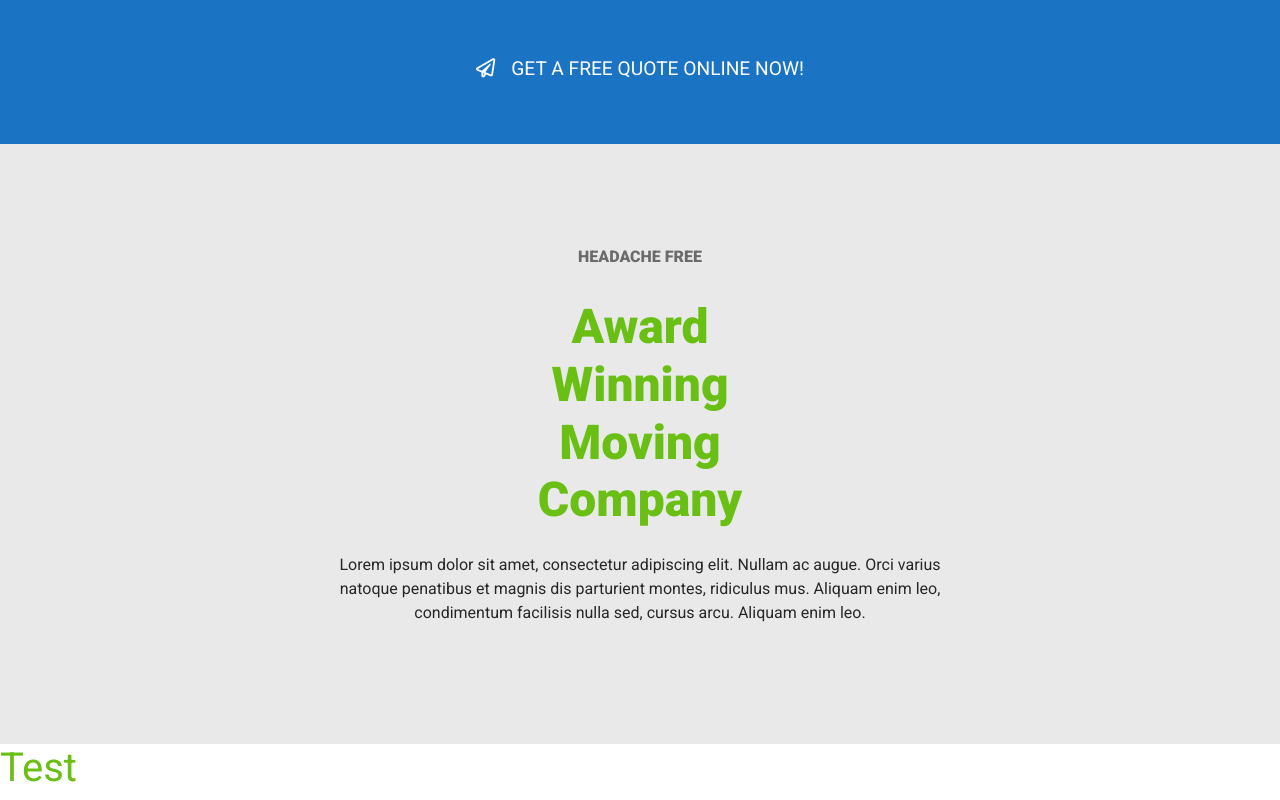
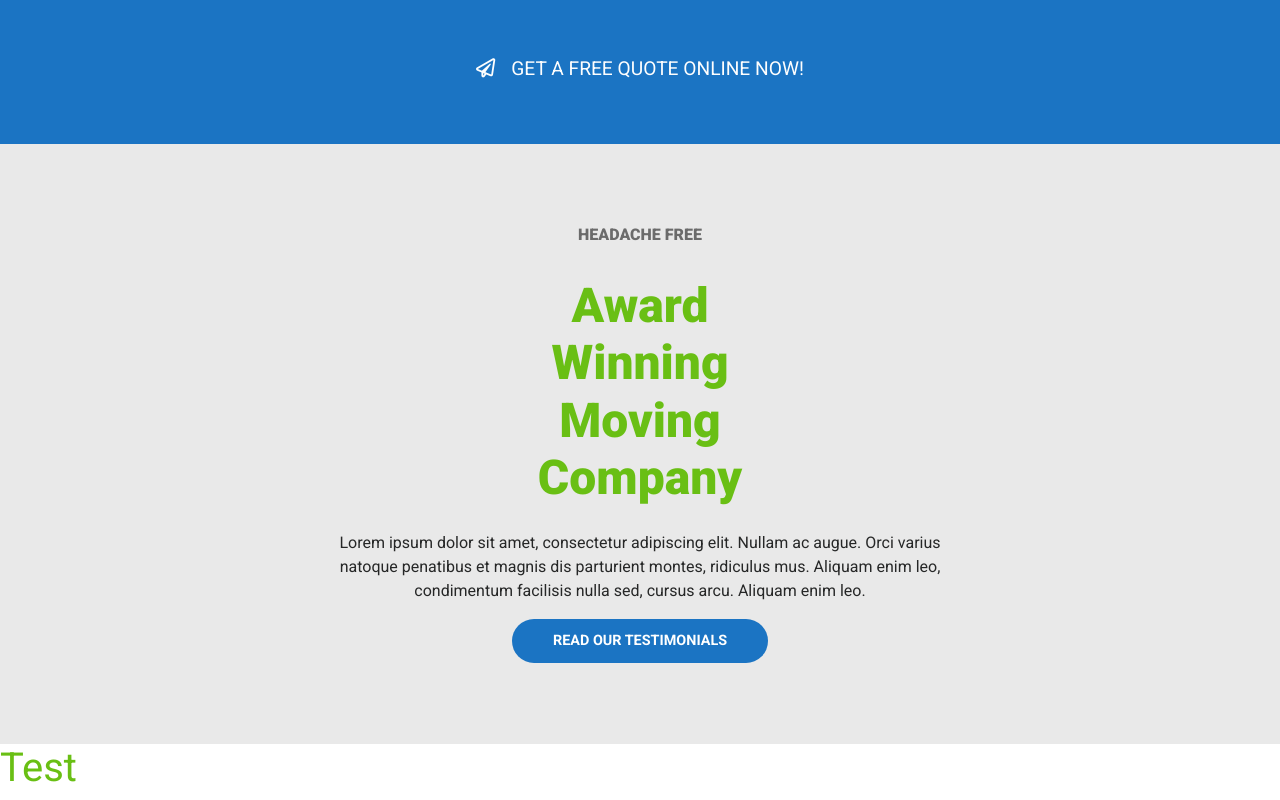
Before and after one commit to Eliana-Abate/proj-html-vuejs, a Vue app: page / in a window 1280 px wide. Shown: the part 806-1606 px from the top of the page. Built offline with nearby package versions, Linux system fonts and the light colour scheme.

Commit message:
added button in section #award-jumbo

```diff
--- a/src/components/Main.vue
+++ b/src/components/Main.vue
@@ -49,6 +49,10 @@
             montes, ridiculus mus. Aliquam enim leo, condimentum facilisis nulla
             sed, cursus arcu. Aliquam enim leo.
           </p>
+
+          <button type="button" class="btn btn-denim">
+            READ OUR TESTIMONIALS
+          </button>
         </div>
       </div>
     </section>
```
Also changed, not shown: 6 other files (tests, documents, lock files or other folders).
